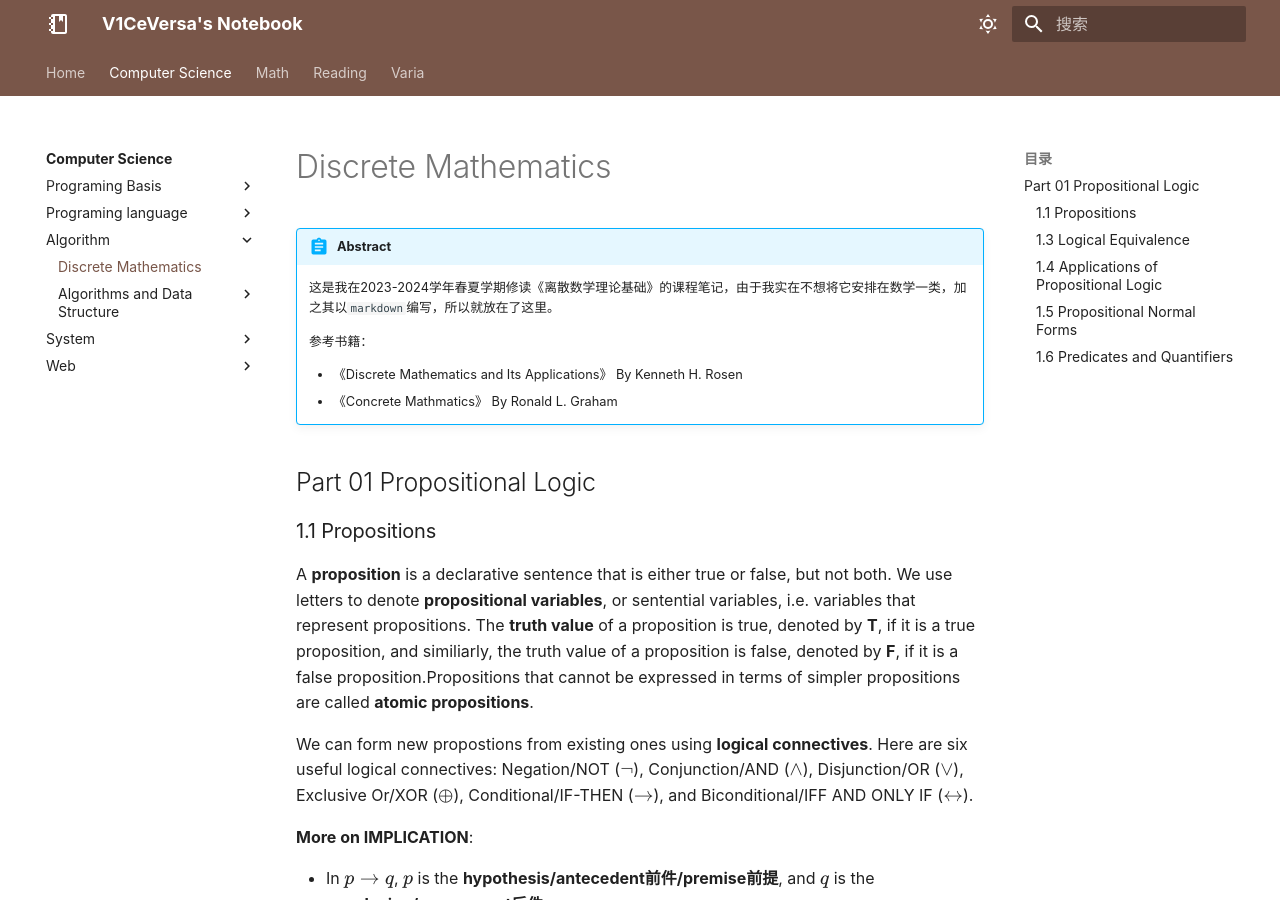
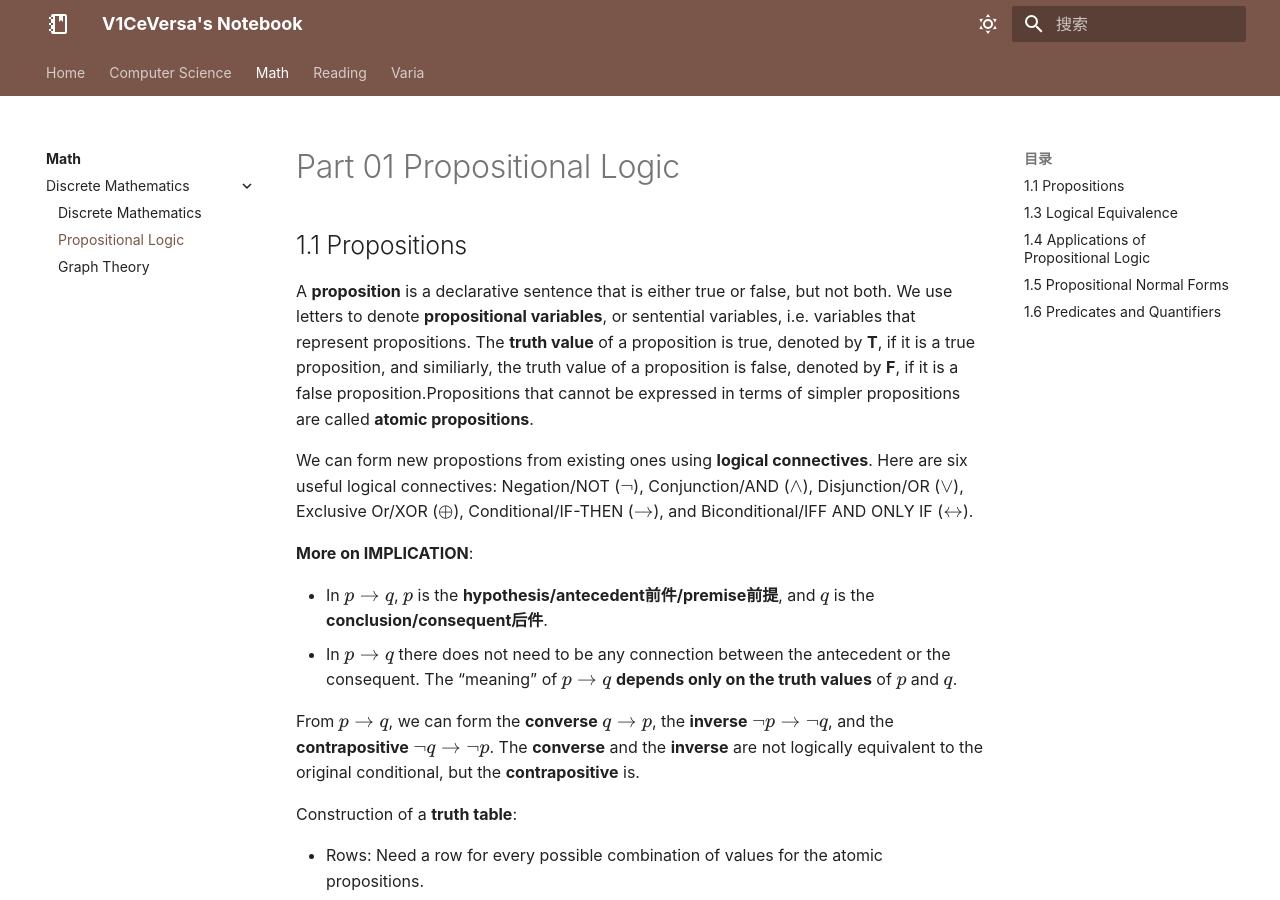
Before and after one commit to V1CeVersaa/V1CeVersaa.github.io, an MkDocs documentation site: the page built from docs/Math/Discrete Mathematics/01 Propositional Logic.md, in a window 1280 px wide and 900 px high. Built offline with MkDocs 1.6.1 and Material for MkDocs 9.7.7, drawn with Linux system fonts in a browser that asks for light colours; nearby versions of some CDN libraries; some web fonts are replaced; comment, search, counter and statistics services are not loaded; a style sheet for code colours, icons or effects is not loaded.

Commit message:
update: 240309 01

```diff
--- a/docs/Computer Science/Algorithm/Discrete Mathematics.md
+++ b/docs/Math/Discrete Mathematics/01 Propositional Logic.md
@@ -1,16 +1,6 @@
-# Discrete Mathematics
+# Part 01 Propositional Logic
 
-!!! Abstract
-    这是我在2023-2024学年春夏学期修读《离散数学理论基础》的课程笔记，由于我实在不想将它安排在数学一类，加之其以`markdown`编写，所以就放在了这里。
-
-    参考书籍：
-
-    - 《Discrete Mathematics and Its Applications》 By Kenneth H. Rosen
-    - 《Concrete Mathmatics》 By Ronald L. Graham
-
-## Part 01 Propositional Logic
-
-### 1.1 Propositions
+## 1.1 Propositions
 
 A **proposition** is a declarative sentence that is either true or false, but not both. We use letters to denote **propositional variables**, or sentential variables, i.e. variables that represent propositions. The **truth value** of a proposition is true, denoted by **T**, if it is a true proposition, and similiarly, the truth value of a proposition is false, denoted by **F**, if it is a false proposition.Propositions that cannot be expressed in terms of simpler propositions are called **atomic propositions**.
 
@@ -33,7 +23,7 @@ The truth value of $p\leftrightarrow q$ is the same as the truth value of $(p\to
 
 **Precedence of Logical Operators**: From highest to lowest, the precedence of logical operators is $\neg$, $\land$, $\lor$, $\to$, and $\leftrightarrow$.
 
-### 1.3 Logical Equivalence
+## 1.3 Logical Equivalence
 
 Basic terminology and its concepts:
 
@@ -129,11 +119,11 @@ A compound proposition is **satisfiable** if there is an assignment of truth val
 
 A compound proposition is unsatisfiable if and only if it is a contradiction or its negation is a tautology.
 
-### 1.4 Applications of Propositional Logic
+## 1.4 Applications of Propositional Logic
 
 A list of propositions is **consistent** if it is possible to assign truth values to the proposition variables so that each proposition is true.
 
-### 1.5 Propositional Normal Forms
+## 1.5 Propositional Normal Forms
 
 **Propositional formula/命题公式** is a compound proposition that is built up from atomic propositions using logical connectives with the following criteria:
 
@@ -186,4 +176,4 @@ $$f = \neg g = \prod M(\{0,1,2,\cdots,2^{n-1}\}-\{j,k,\cdots,l\}).$$
 
 The $M_i$ is a maxterm defined by $M_i=\neg m_i$.
 
-### 1.6 Predicates and Quantifiers
+## 1.6 Predicates and Quantifiers
--- a/mkdocs.yml
+++ b/mkdocs.yml
@@ -118,6 +118,7 @@ nav:
     - Programing Basis:
       - Computer Science/Programming Basis/index.md
       - Shell: Computer Science/Programming Basis/Shell.md
+      - GNU Make: Computer Science/Programming Basis/GNU Make.md
       - Linux: Computer Science/Programming Basis/Linux.md
       - Assembly: Computer Science/Programming Basis/Assembly.md
       - MIT Missing Semester: Computer Science/Programming Basis/MIT Missing Semester.md
@@ -129,7 +130,6 @@ nav:
       - Java: Computer Science/Programming Language/Java.md
     - Algorithm:
       - Computer Science/Algorithm/index.md
-      - Discrete Mathematics: Computer Science/Algorithm/Discrete Mathematics.md
       - Algorithms and Data Structure:
         - Computer Science/Algorithm/Algorithms and Data Structure.md
         - Algorithm Analysis: Computer Science/Algorithm/01 Algorithm Analysis.md
@@ -146,6 +146,10 @@ nav:
       - YAML: Computer Science/Web/YAML.md
   - Math:
     - Math/index.md
+    - Discrete Mathematics:
+      - Math/Discrete Mathematics/Discrete Mathematics.md
+      - Propositional Logic: Math/Discrete Mathematics/01 Propositional Logic.md
+      - Graph Theory: Math/Discrete Mathematics/04 Graph Theory.md
     # - Algebra: Math/Algebra.md
     # - Analysis: Math/Analysis.md
     # - Topology: Math/General Topology.md
```
Also changed, not shown: docs/Computer Science/Programming Basis/GNU Make.md (added, +58 -0 lines), docs/Math/Discrete Mathematics/Discrete Mathematics.md (added, +16 -0 lines), docs/Math/Discrete Mathematics/04 Graph Theory.md (added).
